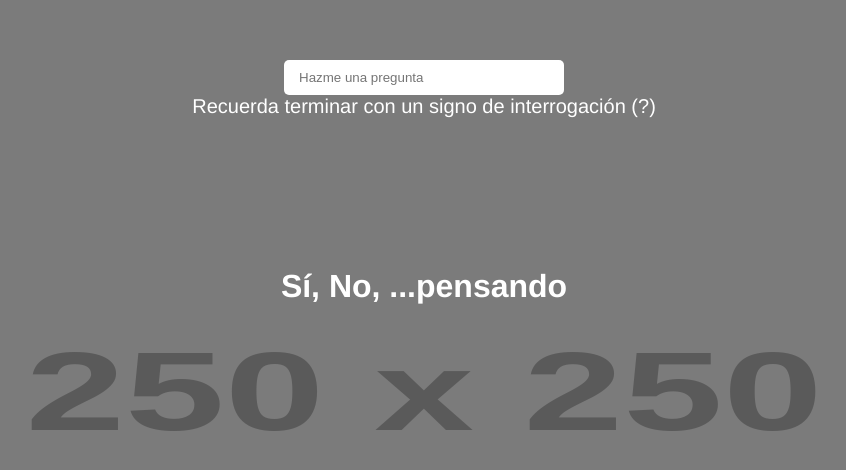
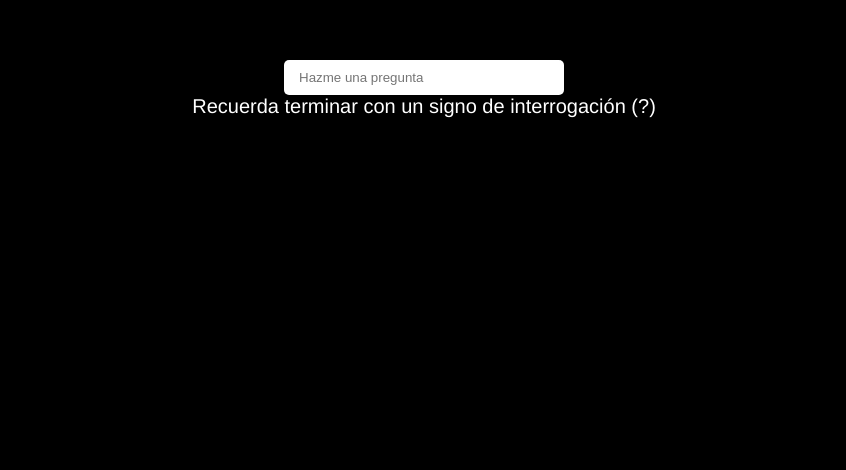
Before and after one commit to raquelmrti/codeacademy-vue-03-fundamentos, a Vue app: page / in a window 1280 px wide. Shown: the top 470 px of the page, without its empty margins (216-1062 px from the left). Built offline with nearby package versions, Linux system fonts and the light colour scheme.

Commit message:
add API request and make 'getAnswer' method

```diff
--- a/src/components/Indecision.vue
+++ b/src/components/Indecision.vue
@@ -1,5 +1,5 @@
 <template>
-  <img src="https://via.placeholder.com/250" alt="bg">
+  <img v-if="img" :src="img" alt="bg">
   <div class="bg-dark"></div>
   <div class="indecision-container">
     <input v-model="question" type="text" placeholder="Hazme una pregunta">
@@ -7,7 +7,7 @@
 
     <div>
       <h2>{{ question }}</h2>
-      <h1>Sí, No, ...pensando</h1>
+      <h1>{{ answer }}</h1>
     </div>
 
   </div>
@@ -17,12 +17,26 @@
 export default {
   data() {
     return {
-      question: null
+      question: null,
+      answer: null
+    }
+  },
+  methods: {
+    async getAnswer() {
+      this.answer = "Pensando..."
+
+      const { answer, image } = await fetch("https://yesno.wtf/api").then(r => r.json())
+      console.log(answer)
+
+      this.answer = answer
+      this.img = image
     }
   },
   watch: {
     question( value, oldValue ){
       if(!value.includes("?")) return
+
+      this.getAnswer()
     }
   }
 }
--- /dev/null
+++ b/src/css/styles.css
@@ -0,0 +1,4 @@
+html,
+body {
+  background-color: black;
+}
```
Also changed, not shown: src/main.js (+5 -3 lines), 1 other file (tests, documents, lock files or other folders).
